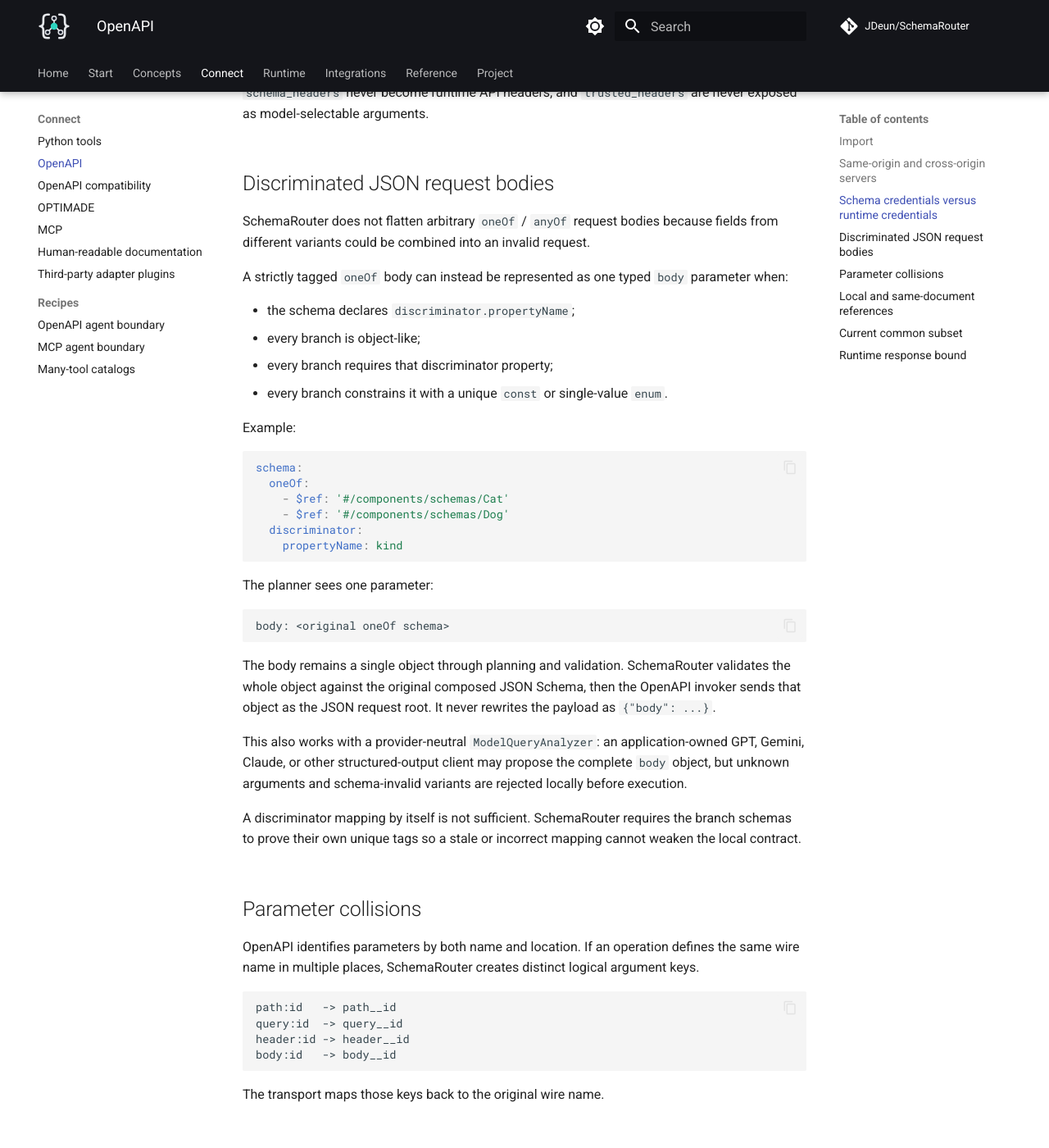
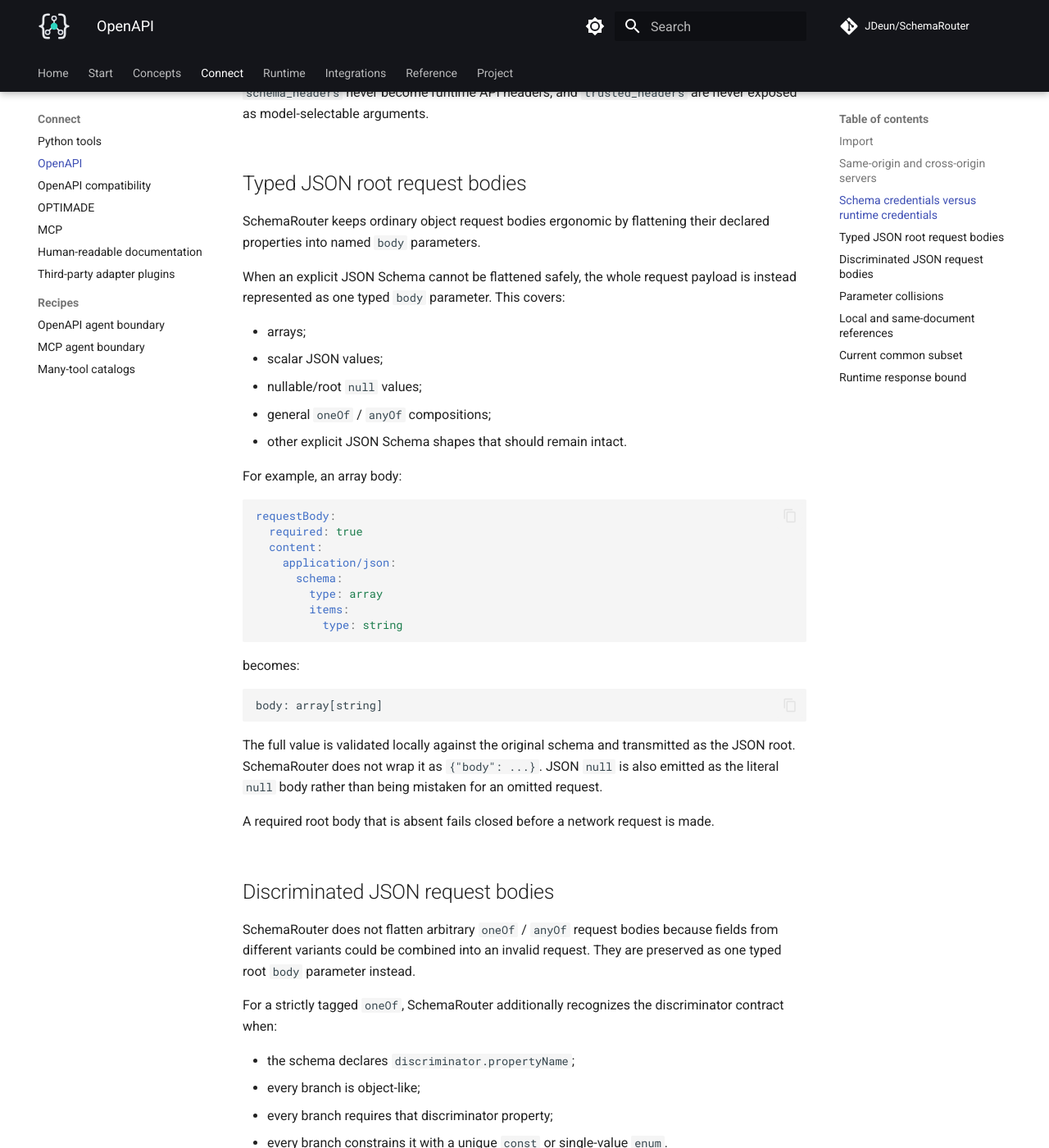
Before and after one commit to JDeun/SchemaRouter, an MkDocs documentation site: the page built from docs/guides/openapi.md, in a window 1280 px wide and 1400 px high, scrolled down 1238 px. Shown: the whole window at 82% size. Built offline with MkDocs 1.6.1 and Material for MkDocs 9.7.7, drawn with Linux system fonts in a browser that asks for light colours; comment, search, counter and statistics services are not loaded; some of the changed text lies outside the part shown.

Commit message:
docs: document generic typed JSON root bodies

````diff
--- a/docs/guides/openapi.md
+++ b/docs/guides/openapi.md
@@ -51,12 +51,53 @@ router = await SchemaRouter.from_url(
 `schema_headers` never become runtime API headers, and `trusted_headers` are never exposed as
 model-selectable arguments.
 
+## Typed JSON root request bodies
+
+SchemaRouter keeps ordinary object request bodies ergonomic by flattening their declared properties
+into named `body` parameters.
+
+When an explicit JSON Schema cannot be flattened safely, the whole request payload is instead
+represented as one typed `body` parameter. This covers:
+
+- arrays;
+- scalar JSON values;
+- nullable/root `null` values;
+- general `oneOf` / `anyOf` compositions;
+- other explicit JSON Schema shapes that should remain intact.
+
+For example, an array body:
+
+```yaml
+requestBody:
+  required: true
+  content:
+    application/json:
+      schema:
+        type: array
+        items:
+          type: string
+```
+
+becomes:
+
+```text
+body: array[string]
+```
+
+The full value is validated locally against the original schema and transmitted as the JSON root.
+SchemaRouter does not wrap it as `{"body": ...}`. JSON `null` is also emitted as the literal
+`null` body rather than being mistaken for an omitted request.
+
+A required root body that is absent fails closed before a network request is made.
+
 ## Discriminated JSON request bodies
 
 SchemaRouter does not flatten arbitrary `oneOf` / `anyOf` request bodies because fields from
-different variants could be combined into an invalid request.
+different variants could be combined into an invalid request. They are preserved as one typed root
+`body` parameter instead.
 
-A strictly tagged `oneOf` body can instead be represented as one typed `body` parameter when:
+For a strictly tagged `oneOf`, SchemaRouter additionally recognizes the discriminator contract
+when:
 
 - the schema declares `discriminator.propertyName`;
 - every branch is object-like;
@@ -74,13 +115,8 @@ schema:
     propertyName: kind
 ```
 
-The planner sees one parameter:
-
-```text
-body: <original oneOf schema>
-```
-
-The body remains a single object through planning and validation. SchemaRouter validates the whole
+The planner still sees one parameter carrying the original `oneOf` schema and discriminator
+metadata. The body remains a single object through planning and validation. SchemaRouter validates the whole
 object against the original composed JSON Schema, then the OpenAPI invoker sends that object as the
 JSON request root. It never rewrites the payload as `{"body": ...}`.
 
@@ -188,12 +224,15 @@ Supported paths include:
 - planner-side object-property/required flattening through `allOf`;
 - planner-visible response-field discovery across `oneOf` / `anyOf` object variants while
   preserving composed runtime validation;
-- strictly tagged discriminated `oneOf` JSON request bodies as one typed root-body parameter;
+- any explicit non-flattenable JSON request schema as one typed root-body parameter, including
+  arrays, scalars, nullable roots, and composed `oneOf` / `anyOf` bodies;
+- discriminator recognition for strictly tagged `oneOf` object bodies;
 - explicit cross-origin binding;
 - runtime origin confinement.
 
-Dynamic JSON Schema references/anchors, planner-side schema-variant selection, variant request-body
-flattening, and more ergonomic non-object request bodies remain follow-up work. Response variant
+Dynamic JSON Schema references/anchors and automatic planner-side schema-variant selection remain
+follow-up work. Variant request bodies stay intentionally unflattened even though they are
+executable as one typed root body. Response variant
 fields may be selected for projection, but a field that is absent from the actual validated
 response variant is simply absent from the projected result. Unsupported constructs should not be
 guessed.
````
